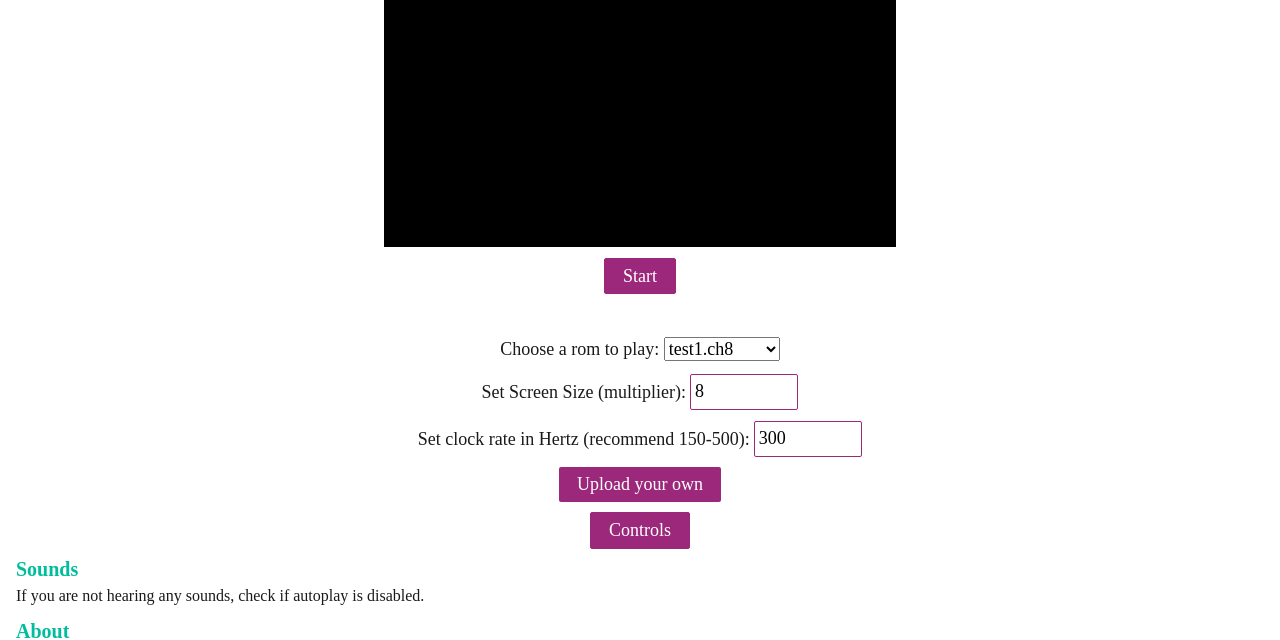
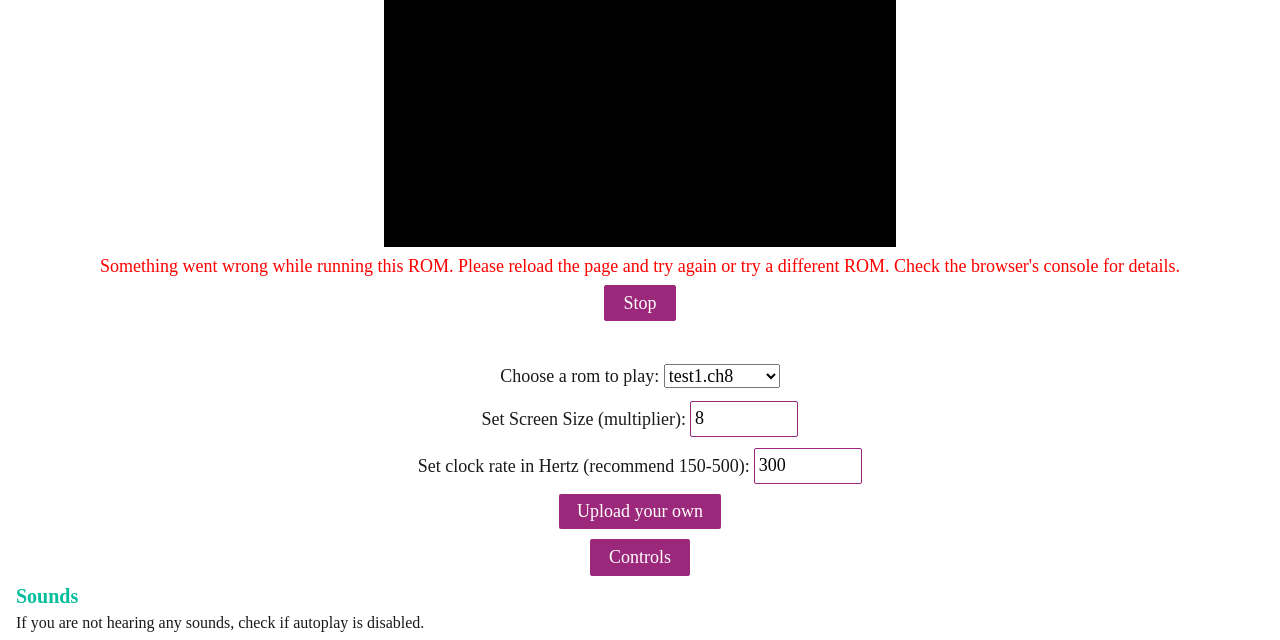
Before and after one commit to Goff-Davis/chip8-emu.js, a website with bundled scripts: page public/index.html in a window 1280 px wide. Shown: the part 74-714 px from the top of the page. Built offline with nearby package versions, Linux system fonts and the light colour scheme; files whose address does not match are found by name.

Commit message:
Add error notifications

```diff
--- a/public/css/main.css
+++ b/public/css/main.css
@@ -116,6 +116,10 @@ h1, h2 {
 	background-color: #000;
 }
 
+#error-notifier {
+	color: red;
+}
+
 .main-content {
 	margin: 0.3em;
 }
--- a/public/index.html
+++ b/public/index.html
@@ -23,7 +23,9 @@
 		<main class="flex-column">
 			<canvas id="display" class="main-content"></canvas>
 
-			<button id="power" aria-live="polite" class="main-content">Start</button>
+			<p id="error-notifier" aria-hidden="true" aria-live="polite"></p>
+
+			<button id="power" aria-live="polite" class="main-content">Stop</button>
 
 			<label class="main-content">Choose a rom to play:
 				<select id="roms">
--- a/public/scripts/chip8/chip8.js
+++ b/public/scripts/chip8/chip8.js
@@ -24,7 +24,7 @@ const VIDEO_HEIGHT = 32;
 const VIDEO_WIDTH = 64;
 
 class Chip8 {
-	constructor(video) {
+	constructor(video, error) {
 		// initial cpu state
 		this.registers = new Array(16);
 		this.index = 0;
@@ -40,6 +40,9 @@ class Chip8 {
 		this.video = video;
 		this.awaitInput = false;
 		this.input = 0;
+
+		// callback for error handling
+		this.error = error;
 
 		this.clear();
 	}
@@ -163,6 +166,7 @@ class Chip8 {
 						break;
 					}
 					default:
+						this.error();
 						console.error(`Error, undefined opcode ${opcode[0].toString(16)}${opcode[1].toString(16)}`);
 				}
 				break;
@@ -291,6 +295,7 @@ class Chip8 {
 						break;
 					}
 					default:
+						this.error();
 						console.error(`Error, undefined opcode ${opcode[0].toString(16)}${opcode[1].toString(16)}`);
 				}
 				break;
@@ -339,14 +344,6 @@ class Chip8 {
 							y: (start.y + spriteIndex) % VIDEO_HEIGHT
 						};
 
-						if (position.x > 63 || position.x < 0) {
-							console.error(`Exceeded width without wrapping`);
-						}
-
-						if (position.y > 31 || position.y < 0) {
-							console.error(`Exceeded height without wrapping`);
-						}
-
 						if (pixelStates[drawingIndex]) {
 							let result = true;
 
@@ -378,6 +375,7 @@ class Chip8 {
 						}
 						break;
 					default:
+						this.error();
 						console.error(`Error, undefined opcode ${opcode[0].toString(16)}${opcode[1].toString(16)}`);
 				}
 				break;
@@ -452,11 +450,13 @@ class Chip8 {
 						break;
 					}
 					default:
+						this.error();
 						console.error(`Error, undefined opcode ${opcode[0].toString(16)}${opcode[1].toString(16)}`);
 				}
 				break;
 			}
 			default:
+				this.error();
 				console.error(`Error, undefined opcode ${opcode[0].toString(16)}${opcode[1].toString(16)}`);
 		}
 	}
--- a/public/scripts/chip8/machine.js
+++ b/public/scripts/chip8/machine.js
@@ -2,10 +2,12 @@ import Chip8 from './chip8.js';
 import Video from './video.js';
 
 class Machine {
-	constructor(videoSource, clockRate) {
+	constructor(videoSource, clockRate, errorHandling) {
 		this.video = new Video(videoSource);
 
-		this.chip = new Chip8(this.video);
+		this.chip = new Chip8(this.video, errorHandling.error);
+
+		this.clearError = errorHandling.clearError;
 
 		this.clockRate = clockRate;
 		this.stepID = null;
@@ -45,6 +47,7 @@ class Machine {
 
 	// stop running and reset the cpu
 	reset() {
+		this.clearError();
 		this.stop();
 		this.chip.reset();
 	}
@@ -68,6 +71,7 @@ class Machine {
 
 	// load a rom
 	boot(rom) {
+		this.clearError();
 		this.stop();
 		this.chip.load(rom);
 		this.start();
--- a/public/scripts/main.js
+++ b/public/scripts/main.js
@@ -10,6 +10,7 @@ const clockRate = document.getElementById(`clock-rate`);
 const upload = document.getElementById(`upload`);
 const ctrlToggle = document.getElementById(`ctrl-toggle`);
 const controls = document.getElementById(`controls`);
+const errorNotifier = document.getElementById(`error-notifier`);
 
 // gets input keys for the machine
 document.onkeydown = event => {
@@ -105,6 +106,18 @@ const setDisplaySize = multiplier => {
 	vm.setDisplaySize(display);
 };
 
+// show error message
+const error = () => {
+	errorNotifier.innerHTML = `Something went wrong while running this ROM. Please reload the page and try again or try a different ROM. Check the browser's console for details.`
+	errorNotifier.setAttribute(`aria-hidden`, `false`);
+};
+
+// hide error message
+const clearError = () => {
+	errorNotifier.setAttribute(`aria-hidden`, `true`);
+	errorNotifier.innerHTML = ``;
+};
+
 // toggle vm on and off
 power.onclick = () => {
 	if (power.innerHTML === `Start`) {
@@ -143,7 +156,7 @@ ctrlToggle.onclick = () => {
 };
 
 // create vm and set the display size
-const vm = new Machine(display, parseInt(clockRate.value));
+const vm = new Machine(display, parseInt(clockRate.value), { error: error, clearError: clearError });
 setDisplaySize(parseInt(screenSizeMultiplier.value));
 
 // either load a user uploaded ROM or the selected ROM
```
